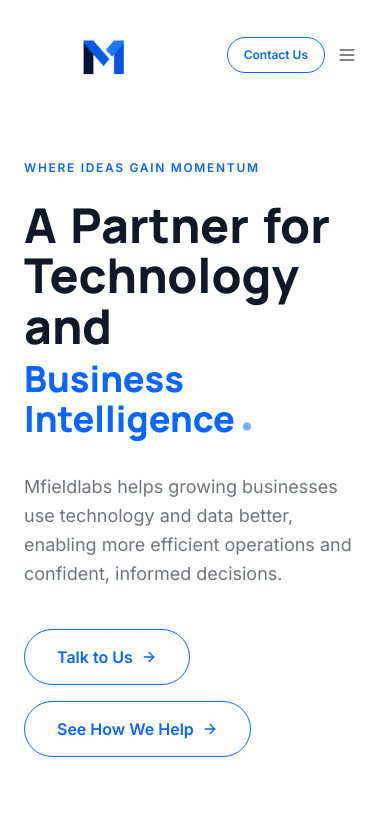
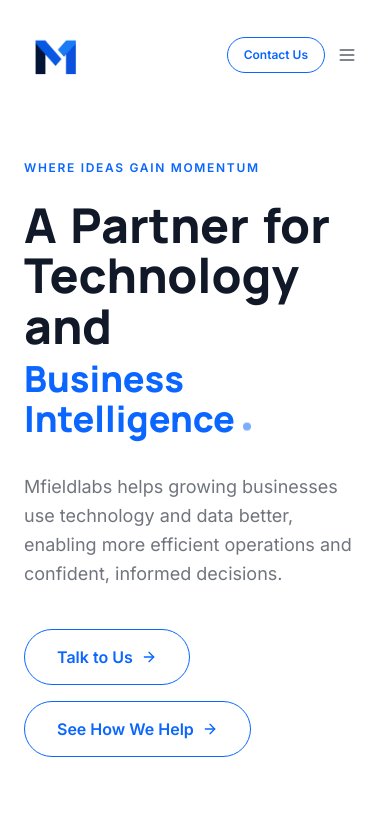
Before and after one commit to zenvioralabs/mfieldlabs, a Next.js app: page / in a window 390 px wide. Shown: the top 839 px of the page. Built offline with nearby package versions, Linux system fonts and the light colour scheme.

Commit message:
Logo change new

```diff
--- a/components/Nav.tsx
+++ b/components/Nav.tsx
@@ -57,7 +57,7 @@
           <a
             href="#top"
             onClick={(event) => handleAnchorClick(event, "#top")}
-            className="relative ml-12 h-14 w-36 shrink-0 md:ml-5 md:h-14 md:w-48"
+            className="relative ml-0 h-14 w-36 shrink-0 md:ml-5 md:h-14 md:w-48"
           >
             <Image
               src="/logo/mfield-logo-png.png"
```
